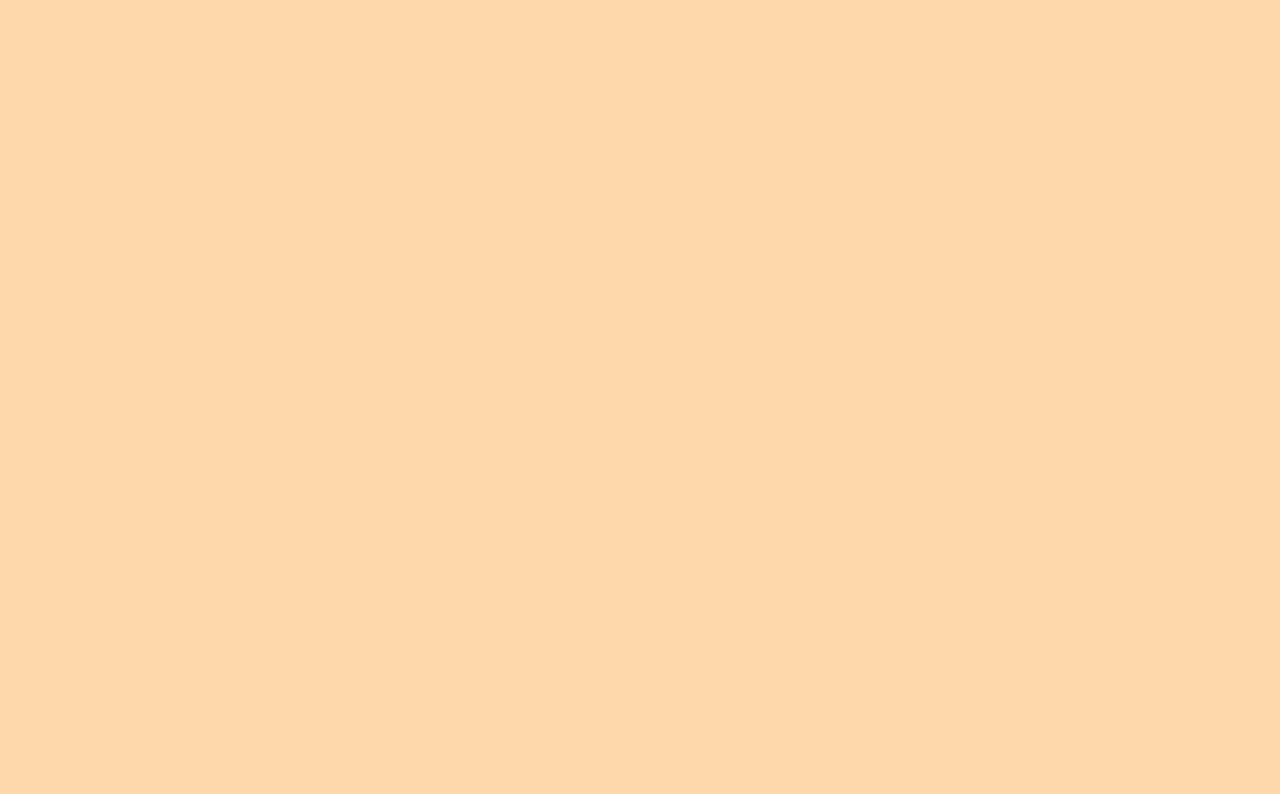
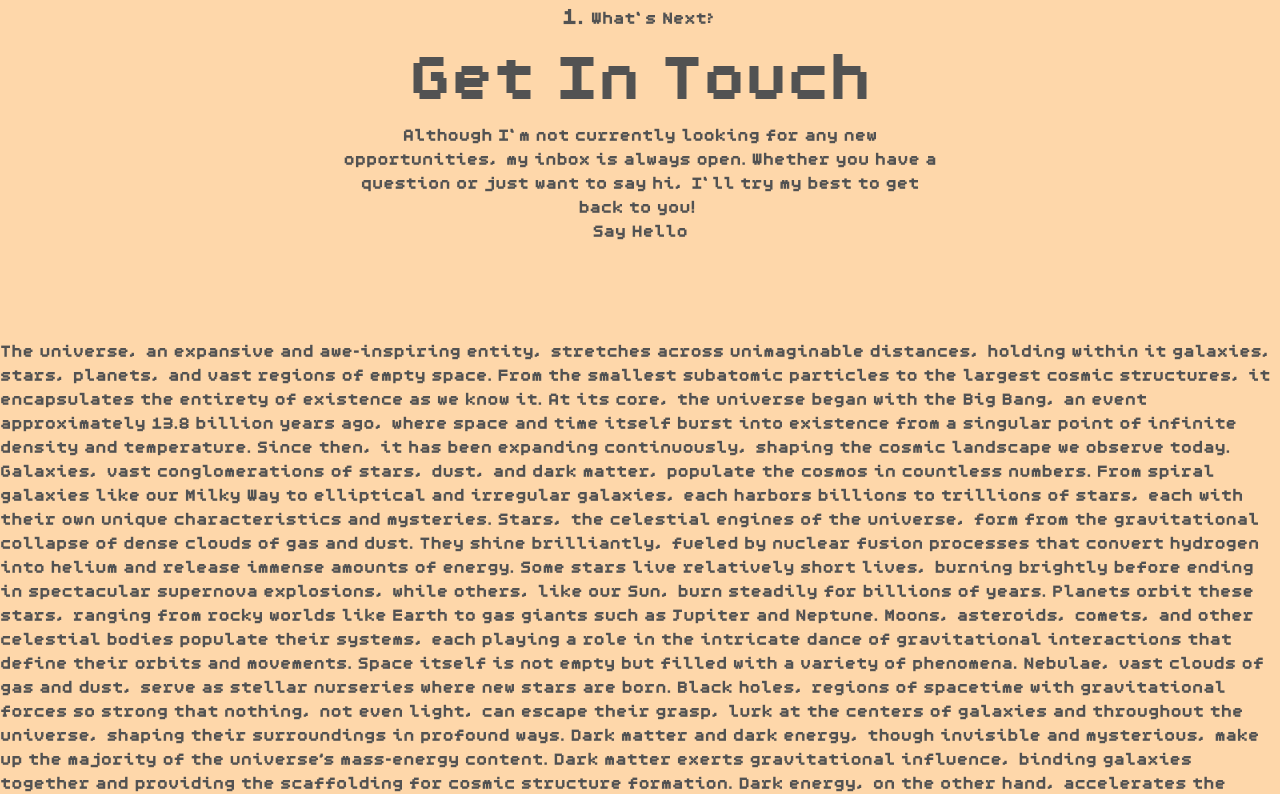
Before and after one commit to xportas/xportas-website, a Next.js app: page / in a window 1280 px wide. Shown: the part 647-1441 px from the top of the page. Before the commit the page ends 800 px from the top, so only its background shows below. Built offline with nearby package versions, Linux system fonts and the light colour scheme.

Commit message:
REFACT project AND ADD some components

```diff
--- /dev/null
+++ b/src/app/components/FakeBtn.jsx
@@ -0,0 +1,12 @@
+'use client';
+import { email } from '../utils/config';
+
+export default function FakeBtn({ text }) {
+  return (
+    <a
+    className=" no-count"
+    href={`mailto:${email}`} >
+      { text }
+    </a>
+  );
+}
--- /dev/null
+++ b/src/app/components/Footer.jsx
@@ -0,0 +1,9 @@
+'use client';
+import { email } from '../utils/config';
+
+
+export default function Footer() {
+  return (
+    <></>
+  )
+}
--- a/src/app/components/Nav.jsx
+++ b/src/app/components/Nav.jsx
@@ -1,6 +1,7 @@
 'use client';
 import { useEffect, useState } from "react";
 import { links, navLinks } from '../utils/config';
+import { waitForMs } from "../utils/utils";
 
 
 export default function Nav() {
@@ -14,11 +15,10 @@ export default function Nav() {
 
   const onMouseDown = () => { setHoverBtnsEffectDisabled(false); }
   const onMouseLeave = () => { setHoverBtnsEffectDisabled(true); }
-  const handleClickOnNavBtns = () => {
+  const handleClickOnNavBtns = async () => {
     onMouseDown();
-    setTimeout(() => {
-      setHoverBtnsEffectDisabled(true);
-    }, 70);
+    await waitForMs(70);
+    setHoverBtnsEffectDisabled(true);
   }
   const handleNavbarOnHover = (a, isHover) => {
     const newNavbarOnHoverState = { ...navbarInitialState, [a]: isHover };
@@ -34,14 +34,15 @@ export default function Nav() {
   }, []);
 
   useEffect(() => {
-    if (!showNavbar) {
-      const timer = setTimeout(() => {
+    const handleNavbar = async () => {
+      if (!showNavbar) {
+        await waitForMs(500);
         setNavbarHidden(true);
-      }, 500);
-      return () => clearTimeout(timer);
-    } else {
-      setNavbarHidden(false);
-    }
+      } else {
+        setNavbarHidden(false);
+      }
+    };
+    handleNavbar();
   }, [showNavbar]);
 
   return (
@@ -128,7 +129,7 @@ export default function Nav() {
                 style={{ '--dynamic-duration': '0.7s', '--dynamic-translate': '-40%' }}
                 className={`flex font-header text-orange-200 bg-main-gray px-5 py-1 border-solid border-2 border-orange-200 shadow-custom ${showNavbar ? 'animate-fadeIn' : 'animate-fadeOut'} ${navbarHidden ? 'hidden' : ''}`}
               >
-                <div className="absolute z-30 flex items-center justify-center numbered-nav">
+                <div className="absolute z-30 flex items-center justify-center numbered">
                   <span
                     style={{ '--dynamic-duration': '0.3s', '--dynamic-translate': '0' }}
                     className={`px-3 m-2 bg-orange-300 bg-clip-text text-transparent ${navbarOnHoverState.about ? 'blur-xs' : 'animate-fadeOut transition-all duration-75'} `}>
@@ -151,7 +152,7 @@ export default function Nav() {
                   </span>
                 </div>
 
-                <div className="relative z-40 flex items-center justify-center numbered-nav">
+                <div className="relative z-40 flex items-center justify-center numbered">
                   <a
                     href={navLinks.About}
                     className="px-3 m-2 hover:-translate-y-1.5 hover:translate-x-1.5 hover:my-0 hover:pt-0 hover:pb-1 transition-all duration-150"
@@ -200,7 +201,7 @@ export default function Nav() {
 
       {/* Multiplataform nav (small screens) */}
       {screenWidth < 1500 ?
-        <div className={`fixed h-screen w-screen bg-main-gray z-40 ${showNavbar ? 'animate-wipe-in-right' : 'animate-wipe-out-left'} ${navbarHidden ? 'hidden' : ''}`}>
+        <div className={`fixed h-screen w-screen bg-main-gray z-40 ${showNavbar ? 'animate-wipeInRight' : 'animate-wipeOutLeft'} ${navbarHidden ? 'hidden' : ''}`}>
           <nav className="inline-flex items-baseline flex-col font-header text-orange-200 pt-24 p-7 w-full">
             <a
               href="#about-section"
--- a/src/app/components/sections/Contact.jsx
+++ b/src/app/components/sections/Contact.jsx
@@ -1,5 +1,5 @@
 'use client';
-
+import FakeBtn from '../FakeBtn';
 
 export default function Contact() {
 
@@ -8,9 +8,18 @@ export default function Contact() {
 
   return (
     <section
-      className="max-w-[600px] mx-auto mb-[100px] text-center md:mb-[50px]"
-    >
-
+      className="max-w-[600px] mx-auto mb-12 text-center md:mb-24 block numbered" >
+      <h3>
+        What’s Next?
+      </h3>
+      <h2 className="text-clamp-title">
+        Get In Touch
+      </h2>
+      <p>
+        Although I’m not currently looking for any new opportunities, my inbox is always open.
+        Whether you have a question or just want to say hi, I’ll try my best to get back to you!
+      </p>
+      <FakeBtn text={"Say Hello"} />
     </section>
   );
 }
--- a/src/app/components/sections/Footer.jsx
+++ /dev/null
@@ -1,5 +0,0 @@
-export default function Footer() {
-  return (
-    <></>
-  );
-}
--- a/src/app/components/sections/RetroScreen.jsx
+++ b/src/app/components/sections/RetroScreen.jsx
@@ -1,6 +1,7 @@
 'use client';
 import { useEffect, useRef, useState } from 'react';
 import { PixelatedImage } from '../PixelatedImage';
+import { waitForMs } from '../../utils/utils';
 
 
 const languageOptions = [
@@ -88,11 +89,6 @@ export default function RetroScreen({ setCurrentLanguage }) {
       }
     };
   }, []);
-
-
-  function waitForMs(ms) {
-    return new Promise(resolve => setTimeout(resolve, ms));
-  }
 
 
   async function typeString(sentence, eleRef, delay = 100) {
--- a/src/app/globals.css
+++ b/src/app/globals.css
@@ -165,7 +165,7 @@ html::-webkit-scrollbar {
 
 /*
 *
-*  NAV
+*  NAV / NUMERATORS
 *
 */
 
@@ -173,16 +173,22 @@ html::-webkit-scrollbar {
   counter-reset: link;
 }
 
-.numbered-nav>a,
-.numbered-nav>span {
+.numbered>a,
+.numbered>span,
+.numbered>h3 {
   counter-increment: link;
 }
 
-.numbered-nav>a::before,
-.numbered-nav>span::before {
+.numbered>a::before,
+.numbered>span::before,
+.numbered>h3::before {
   content: counter(link) ". ";
   display: inline-block;
   font-family: chill;
   font-size: 2.7vh;
   margin-right: 7px;
 }
+
+.numbered>a.no-count::before {
+  content: none;
+}
--- a/src/app/page.js
+++ b/src/app/page.js
@@ -4,6 +4,7 @@ import Nav from "./components/Nav";
 import RetroComputer from "./components/RetroComputer";
 import RetroScreen from "./components/sections/RetroScreen";
 import Contact from "./components/sections/Contact";
+import Footer from "./components/Footer";
 
 
 
@@ -33,6 +34,18 @@ export default function Home() {
             From the smallest subatomic particles to the largest superclusters of galaxies, the universe remains a testament to the beauty of scientific inquiry and the boundless curiosity of the human spirit. As we gaze into the night sky, we are reminded of our shared journey through the cosmos and the limitless possibilities that await us in the vastness of space and time.
           </p>
           <Contact />
+          <p>
+            The universe, an expansive and awe-inspiring entity, stretches across unimaginable distances, holding within it galaxies, stars, planets, and vast regions of empty space. From the smallest subatomic particles to the largest cosmic structures, it encapsulates the entirety of existence as we know it.
+            At its core, the universe began with the Big Bang, an event approximately 13.8 billion years ago, where space and time itself burst into existence from a singular point of infinite density and temperature. Since then, it has been expanding continuously, shaping the cosmic landscape we observe today.
+            Galaxies, vast conglomerations of stars, dust, and dark matter, populate the cosmos in countless numbers. From spiral galaxies like our Milky Way to elliptical and irregular galaxies, each harbors billions to trillions of stars, each with their own unique characteristics and mysteries.
+            Stars, the celestial engines of the universe, form from the gravitational collapse of dense clouds of gas and dust. They shine brilliantly, fueled by nuclear fusion processes that convert hydrogen into helium and release immense amounts of energy. Some stars live relatively short lives, burning brightly before ending in spectacular supernova explosions, while others, like our Sun, burn steadily for billions of years.
+            Planets orbit these stars, ranging from rocky worlds like Earth to gas giants such as Jupiter and Neptune. Moons, asteroids, comets, and other celestial bodies populate their systems, each playing a role in the intricate dance of gravitational interactions that define their orbits and movements.
+            Space itself is not empty but filled with a variety of phenomena. Nebulae, vast clouds of gas and dust, serve as stellar nurseries where new stars are born. Black holes, regions of spacetime with gravitational forces so strong that nothing, not even light, can escape their grasp, lurk at the centers of galaxies and throughout the universe, shaping their surroundings in profound ways.
+            Dark matter and dark energy, though invisible and mysterious, make up the majority of the universe's mass-energy content. Dark matter exerts gravitational influence, binding galaxies together and providing the scaffolding for cosmic structure formation. Dark energy, on the other hand, accelerates the universe's expansion, pushing galaxies apart at ever-increasing speeds.
+            Cosmology, the study of the origin, evolution, and eventual fate of the universe, continues to unravel its secrets. Observatories both on Earth and in space capture light from distant corners of the cosmos, allowing astronomers to peer back in time and explore the universe's history.
+            In this vast and ever-changing tapestry, humanity occupies a tiny corner. Yet, our understanding of the universe grows with each discovery, revealing the interconnectedness of all cosmic phenomena and our place within this grand, cosmic story.
+            From the smallest subatomic particles to the largest superclusters of galaxies, the universe remains a testament to the beauty of scientific inquiry and the boundless curiosity of the human spirit. As we gaze into the night sky, we are reminded of our shared journey through the cosmos and the limitless possibilities that await us in the vastness of space and time.
+          </p>
         {/* </> */}
       {/* } */}
     </>
--- a/src/app/utils/utils.js
+++ b/src/app/utils/utils.js
@@ -0,0 +1,3 @@
+export function waitForMs(ms) {
+  return new Promise(resolve => setTimeout(resolve, ms));
+}
--- a/tailwind.config.js
+++ b/tailwind.config.js
@@ -12,8 +12,8 @@ module.exports = {
         crtScreen: 'moveBand 3s linear infinite',
         fadeIn: 'fadeIn var(--dynamic-duration) ease-out',
         fadeOut: 'fadeOut var(--dynamic-duration) ease-out forwards',
-        'wipe-in-right': 'wipe-in-right 1s cubic-bezier(.25, 1, .30, 1) both',
-        'wipe-out-left': 'wipe-out-left 0.75s cubic-bezier(.25, 1, .30, 1) both'
+        wipeInRight: 'wipeInRight 1s cubic-bezier(.25, 1, .30, 1) both',
+        wipeOutLeft: 'wipeOutLeft 0.75s cubic-bezier(.25, 1, .30, 1) both'
       },
       backgroundImage: {
         'pixel-space': "url('/images/space-pixel-art.jpeg')",
@@ -37,6 +37,9 @@ module.exports = {
         'header': ['public-pixel', 'Roboto mono', 'monoespace'],
         'main': ['chill', 'Roboto mono', 'monoespace'],
       },
+      fontSize: {
+        'clamp-title': 'clamp(40px, 5vw, 60px)',
+      },
       keyframes: {
         blink: {
           '0%': { opacity: '1' },
@@ -56,11 +59,11 @@ module.exports = {
           '0%': { transform: 'translateX(0)', opacity: '1' },
           '100%': { transform: 'translateX(var(--dynamic-translate))', opacity: '0' },
         },
-        'wipe-in-right': {
+        wipeInRight: {
           '0%': { opacity: '0', 'clip-path': 'inset(0 100% 0 0)' },
           '100%': { opacity: '1', 'clip-path': 'inset(0 0 0 0)' },
         },
-        'wipe-out-left': {
+        wipeOutLeft: {
           '0%': { opacity: '1', 'clip-path': 'inset(0 0 0 0)' },
           '100%': { opacity: '0', 'clip-path': 'inset(0 100% 0 0)' },
         },
```
